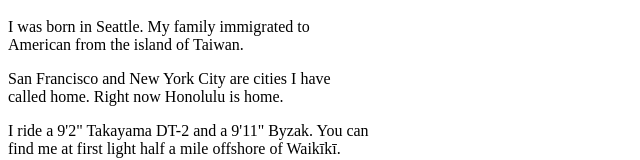
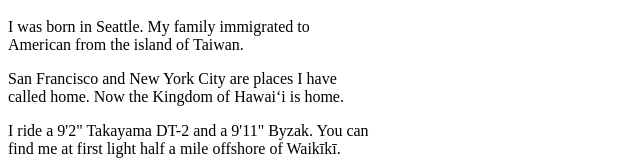
Before and after one commit to cindywu/cindy-wu, a Next.js app: page / in a window 1280 px wide. Shown: the part 557-717 px from the top of the page, without its empty margins (0-640 px from the left). Built offline with nearby package versions, Linux system fonts and the light colour scheme.

Commit message:
copy change

```diff
--- a/components/home.tsx
+++ b/components/home.tsx
@@ -25,7 +25,7 @@ export default function Home() {
         <p>The work landed us prestigious financial support and fancy awards. Some famous people and some respected news sources published very nice words.</p>
         <p>Until the end of 2022 we were building a local-first instant-ui multiplayer reference manager as a foundation for a decentralized social network for science.</p>
         <p>I was born in Seattle. My family immigrated to American from the island of Taiwan.</p>
-        <p>San Francisco and New York City are cities I have called home. Right now Honolulu is home.</p>
+        <p>San Francisco and New York City are places I have called home. Now the Kingdom of Hawaiʻi is home.</p>
         <p>I ride a {`9'2"`} Takayama DT-2 and a {`9'11"`} Byzak. You can find me at first light half a mile offshore of Waikīkī.</p>
       </div>
     </div>
```
